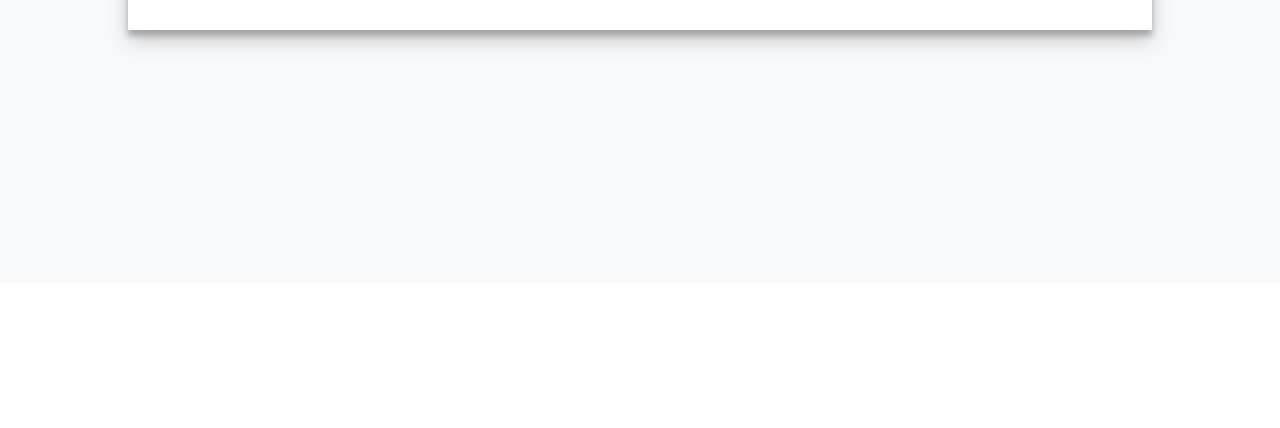
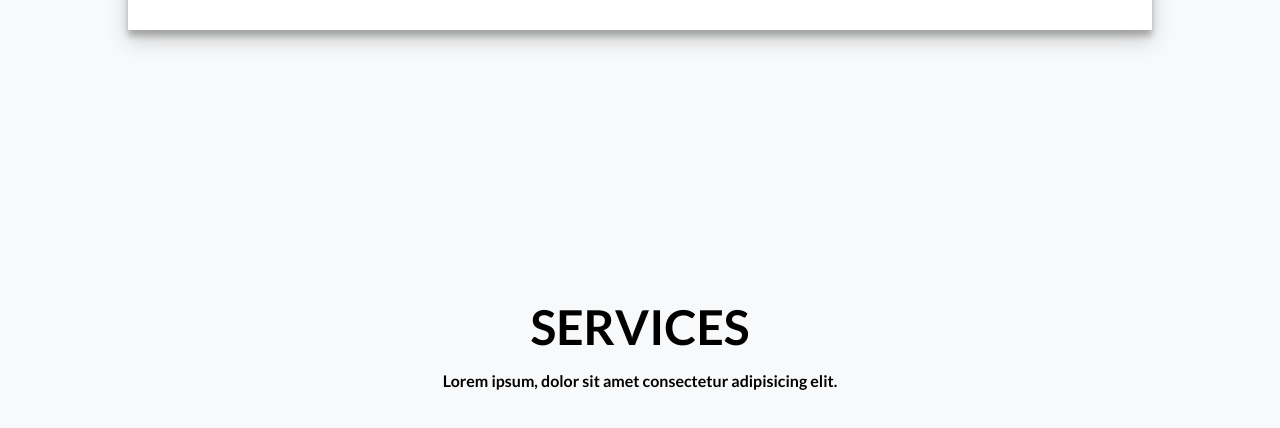
Before and after one commit to versavale/webclone, a plain HTML site: page index.html in a window 1280 px wide. Shown: the part 1397-1825 px from the top of the page. Drawn offline with nearby package versions, Linux system fonts and the light colour scheme.

Commit message:
services section

```diff
--- a/_constants.scss
+++ b/_constants.scss
@@ -16,6 +16,9 @@ $font-sub: 2.5rem;
 
 @media (min-width: 993px) {
 } */
+html, body {
+  background-color: $light;
+}
 
 h1 {
   font-size: 3rem;
--- a/index.html
+++ b/index.html
@@ -88,6 +88,8 @@
       </div>
     </section>
     <section class="services">
+      <h1 class="services__title">Services</h1>
+      <p class="services__subtitle"><b>Lorem ipsum, dolor sit amet consectetur adipisicing elit.</b></p>
     </section>
     <section class="work">
     </section>
--- a/style.scss
+++ b/style.scss
@@ -58,7 +58,7 @@ nav {
     padding-bottom: 2px;
 
     &:hover {
-      border-bottom: 2px solid black;
+      border-bottom: 2px solid $blue;
       transition: all 0.2s ease-in-out;
     }
   }
@@ -213,3 +213,17 @@ nav {
     grid-template-columns: 1fr auto;
   }
 }
+
+
+//services
+
+.services__title {
+  margin-bottom: 15px;
+  margin-top: 15px;
+  text-align: center;
+  text-transform: uppercase;
+}
+
+.services__subtitle {
+  text-align: center;
+}
```
Also changed, not shown: style.css.
